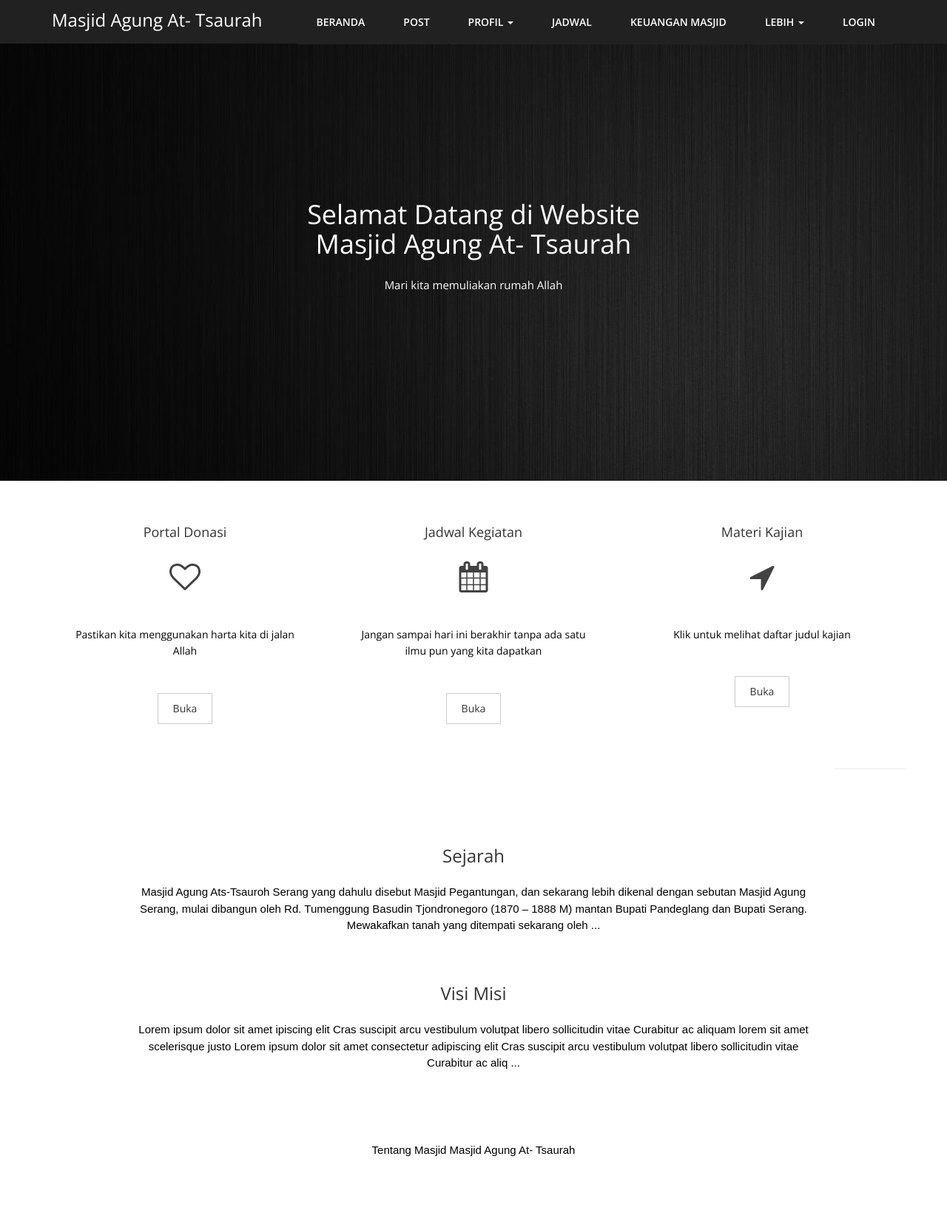
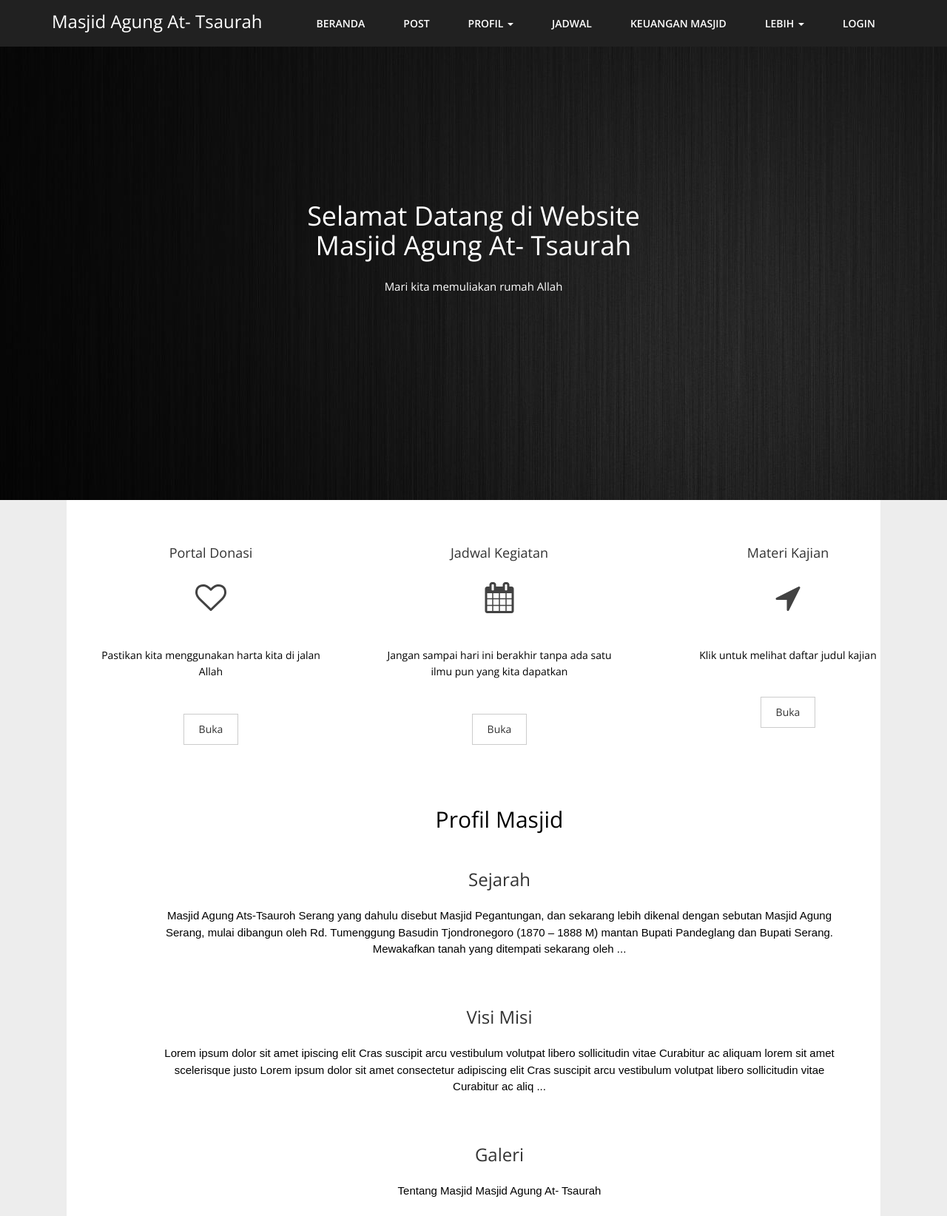
Before and after one commit to fahrul98/cms-masjid, a CodeIgniter app: page /database/beranda in a window 1280 px wide. Shown: the top 1644 px of the page at 74% size. Run offline with CodeIgniter, Linux system fonts and the light colour scheme; data comes from the database, SQL or seed files in the repository; data that the repository does not hold is empty; some libraries are stand-ins or nearby versions.

Commit message:
card, bg color

```diff
--- a/application/views/core/core.php
+++ b/application/views/core/core.php
@@ -27,7 +27,7 @@ ok?
 
   if($this->session->userdata('username') and $this->session->userdata('userpass')){
 ?>
-<div class="container">
+<div class="container" style="margin-right:0px; margin-left:0px; width:100%; padding-left: 0px; padding-right: 0px">
 <?php
   }
 ?>
--- a/application/views/core/footer.php
+++ b/application/views/core/footer.php
@@ -26,9 +26,9 @@ if ($this->session->userdata('username') and $this->session->userdata('userpass'
         <div class="container">
           <div class="row" style="padding-bottom: 20px">
             <div class="col-md-4 col-xs-12 f-about" style="padding-left: 37px">
-              <h3 class="widgetheading" style="margin-left:15px"><?php echo $cmprofil->pnama;?></h3></a>
+              <h3 class="widgetheading" style="margin-left:40px"><?php echo $cmprofil->pnama;?></h3></a>
                 <div class="transbox">
-                  <p class="phitam textfooter">
+                  <p class="phitam textfooter" style="padding-left: 40px;">
                   <?php echo nl2br($pgt->cmfoot1);?>
                   </p>
                 </div>
@@ -55,7 +55,7 @@ if ($this->session->userdata('username') and $this->session->userdata('userpass'
               </div>
             </div>
             <div class="col-md-4 col-xs-12 f-contact" style="padding-left: 26px; padding-bottom: 30px">
-              <h3 class="widgetheading">Info</h3>
+              <h3 class="widgetheading" style="margin-left: 40px">Info</h3>
               <div class="transbox">
               <div class="col-xs l-posts pputih">
                 <ul>
@@ -78,7 +78,7 @@ if ($this->session->userdata('username') and $this->session->userdata('userpass'
       <div class="last-div" style="margin:0px">
         <div class="container">
           <div class="row">
-            <div class="copyright">
+            <div class="copyright" style="padding-left: 15px">
               &copy; eNno Theme. All Rights Reserved
               <div class="credits">
                 <!--
@@ -90,17 +90,6 @@ if ($this->session->userdata('username') and $this->session->userdata('userpass'
                 <a href="https://bootstrapmade.com/">Bootstrap Themes</a> by <a href="https://bootstrapmade.com/">BootstrapMade</a>
               </div>
             </div>
-          </div>
-        </div>
-        <div class="container">
-          <div class="row">
-            <ul class="social-network">
-              <li><a href="#" data-placement="top" title="Facebook"><i class="fa fa-facebook fa-1x"></i></a></li>
-              <li><a href="#" data-placement="top" title="Twitter"><i class="fa fa-twitter fa-1x"></i></a></li>
-              <li><a href="#" data-placement="top" title="Linkedin"><i class="fa fa-linkedin fa-1x"></i></a></li>
-              <li><a href="#" data-placement="top" title="Pinterest"><i class="fa fa-pinterest fa-1x"></i></a></li>
-              <li><a href="#" data-placement="top" title="Google plus"><i class="fa fa-google-plus fa-1x"></i></a></li>
-            </ul>
           </div>
         </div>
 
--- a/application/views/core/head-html.php
+++ b/application/views/core/head-html.php
@@ -95,8 +95,21 @@ if($page=="Media" || $page=="Profil Admin" or isset($search)){?>
 <!-- ICONS -->
 <link rel="apple-touch-icon" sizes="76x76" href="<?php echo base_url('assets/img/apple-icon.png');?>">
 <link rel="icon" type="image/png" sizes="96x96" href="<?php echo base_url('assets/img/favicon.png');?>">
+
+
 <style>
 /* min */
+
+  .wrapper {
+    padding-right:;
+    padding-left:;
+  }
+  .container .row .card {
+    border: 2px;
+  }
+  .container .text-center .hitam {
+    color: #000000;
+  }
   .phitam {
     color:#000000;
     font-size: 17px;
@@ -137,6 +150,8 @@ if($page=="Media" || $page=="Profil Admin" or isset($search)){?>
     $dsid=1;
     $d = array(
       'nav' => '212121',
+      'secondary' => '424242',
+      'container' => 'adabab',
       'lnr' => 'fff',
       'border' => '424242',
       'textcol' => 'fff',
@@ -153,12 +168,14 @@ if($page=="Media" || $page=="Profil Admin" or isset($search)){?>
       case 1: //Dark
       $d = array(
       'nav' => '212121',
+      'secondary' => 'ededed',
+      'container' => 'fff',
       'lnr' => 'fff',
       'border' => '424242',
       'textcol' => 'fff',
       'img-bg' => 'img-3.jpg',
       'linkcol' => '0000bb',
-      'hover' => '424242',
+      'hover' => 'adabab',
       'icon' => '424242',
       'tab' => 'fff',
       'tabact' => '4f4f4f',
@@ -167,9 +184,11 @@ if($page=="Media" || $page=="Profil Admin" or isset($search)){?>
     );
         break;
 
-      case 2:
+      case 2: //Light
       $d = array(
-      'nav' => '345698',
+      'nav' => 'E0E0E0',
+      'secondary' => 'E0E0E0',
+      'container' => '',
       'lnr' => 'ddd',
       'border' => '424242',
       'textcol' => 'fff',
@@ -187,6 +206,8 @@ if($page=="Media" || $page=="Profil Admin" or isset($search)){?>
     case 3:
       $d = array(
       'nav' => '00796B',
+      'secondary' => 'E0E0E0',
+      'container' => '',
       'lnr' => 'ddd',
       'border' => '00897B',
       'textcol' => '000000',
@@ -205,9 +226,66 @@ if($page=="Media" || $page=="Profil Admin" or isset($search)){?>
         break;
     }
   ?>
+  body .whitebg{
+    background-color: #<?php echo $d['container']; ?>;
+    padding-top: 50px;
+    width: relative;
+    margin-left: 90px;
+    margin-right: 90px;
+  }
+
+  body .whitebg .container {
+    width: relative;
+  }
+
+  .container .icon:hover {
+    background-color: #<?php echo $d['hover']; ?>;
+  }
+
+  /*CARD CSS*/
+  .container2 {
+    width: 250px;
+    height: 150px;
+    padding-left: 10px;
+    padding-right: 10px;
+    text-align: center;
+  }
+  .card {
+  /* Add shadows to create the "card" effect */
+    position: relative;
+    display: flex;
+    flex-direction: column;
+    box-shadow: 0 4px 8px 0 rgba(0,0,0,0.2);
+    transition: 0.3s;
+    border-radius: 5px; /* 5px rounded corners */
+    width: 250px;
+    height: 100px
+    padding-left:20px;
+    padding-right: ;
+    margin-right: 50px;
+    margin-bottom: 100px;
+  }
+
+  /* On mouse-over, add a deeper shadow */
+  .card:hover {
+    box-shadow: 0 16px 32px 0 rgba(0,0,0,0.2);
+  }
+
+  /* Add some padding inside the card container */
+  .container {
+    padding: 2px 16px;
+  }
+
+  .img {
+    border-radius: 5px 5px 0 0;
+    width:250px;
+    height:250;
+  }
+  /*END CARD CSS*/
 
   /*Background-image*/
   .backgroundpict {
+    background-color: #<?php echo $d['secondary']; ?>;
     background:url("<?php echo base_url('assets/img/'.$d['img-bg']);?>");
     background-attachment: fixed;
     width: 100%;
@@ -215,10 +293,11 @@ if($page=="Media" || $page=="Profil Admin" or isset($search)){?>
   }
 
   .backgroundpictop {
+    background-color: #<?php echo $d['secondary']; ?>;
     background:url("<?php echo base_url('assets/img/'.$d['img-bg']);?>");
     background-attachment: fixed;
     width: 100%;
-    height: 650px;
+    height: 676px;
   }
 
   /*Footer*/
@@ -369,5 +448,5 @@ if($page=="Media" || $page=="Profil Admin" or isset($search)){?>
   </head>
   <!-- <body style="background-color: #79b79c; padding-top:100px;"> -->
   <!-- <body style="color:#000000;"> -->
-  <body>
+  <body style="background-color: #<?php echo $d['secondary']; ?>;">
   <!-- padding-top: 70px; -->
--- a/application/views/vpengunjung.php
+++ b/application/views/vpengunjung.php
@@ -49,7 +49,7 @@ mediaid
 
 ?>
 
-		<div class="container backgroundpictop" style="margin-left: 0px;margin-right: 0px; margin-bottom: 50px ;width: 100%">
+		<div class="container backgroundpictop" style="margin-left: 0px;margin-right: 0px ;width: 100%">
 			<div class="row">
 				<div class="slider">
 					<div class="col-md-6 col-md-offset-3" style="margin-top: 130px">
@@ -61,7 +61,7 @@ mediaid
 				</div>
 			</div>
 		</div>
-
+		<div class="whitebg">
 		<div class="container">
 			<div class="row">
 				<div class="box">
@@ -117,7 +117,7 @@ mediaid
 				<div class="text-center">
 					<!-- <div class="col-md-10"> -->
 					<div class="col-md-10 col-md-offset-1">
-						<h2>Profil Masjid</h2><br>
+						<h2 class="hitam">Profil Masjid</h2><br>
 						<h3>Sejarah</h3>
 						<p class="phitam">
 							<?php echo substr($profil->psejarah,0,300)." ...";?>
@@ -125,23 +125,25 @@ mediaid
 						<h3>Visi Misi</h3>
 						<p class="phitam">
 							<?php echo substr($profil->pvisimisi,0,300)." ...";?>
+						</p><br>
+						<h3>Galeri</h3>
+						<p class="phitam">Tentang Masjid <?php echo $cmprofil->pnama; ?>
 						</p>
-					</div>
-					<hr>
 					</div>
 				</div>
 			</div>
-		<div class="container">
+		</div>
+		<!-- <div class="container">
 			<div class="row">
 				<div class="col-md-6 col-md-offset-3">
-					<div class="text-center">
+					<div class="center">
 						<h2>Galeri</h2>
 						<h5 class="phitam">Tentang Masjid <?php echo $cmprofil->pnama; ?></p>
 						</h5>
 					</div>
 				</div>
 			</div>
-		</div>
+		</div> -->
 
 		<div class="container content">
 			<div class="grid" style="">
@@ -170,9 +172,11 @@ mediaid
 					<?php	}	?>
 			</div>
 		</div>
+		</div>
+
 
 		<?php }else if ($page=="Semua Post") {?>
-
+		<div class="whitebg" style="padding-top: 0px">
 		<div class="container" style="">
 			<div class="row">
 				<div class="col-lg-8">
@@ -255,6 +259,7 @@ mediaid
 				</div>
 			</div>
 		</div>
+		</div>
 		<?php
 
 //tampilpost
@@ -288,7 +293,7 @@ mediaid
 							</div>
 						</div>
 					</div> -->
-
+				<div class="whitebg" style="padding-top: 0px; margin-left: 90px; margin-right: 90px">
 				<div class="container">
 					<hr>
 					<div class="row">
@@ -306,10 +311,11 @@ mediaid
 					</div>
 				</div>
 				</div>
-
+				</div>
 				<?php }else if ($page=="Profil Masjid") {?>
 
-				<div class="container" style="">
+				<div class="whitebg" style="padding-top: 0px; margin-left: 90px; margin-right: 90px">
+				<div class="container" style="margin-left: 20px">
 					<div class="row">
 						<div class="service">
 							<h2><?php echo $page;?></h2>
@@ -342,13 +348,16 @@ mediaid
 					</div>
 				</div>
 				<hr>
+				</div>
 				<?php }else if ($page=="Takmir Masjid") {?>
+
+				<div class="whitebg" style="padding-top: 0px">
 				<div class="container">
 					<div class="row">
 						<div class="col-md-6 col-md-offset-3">
 							<div class="portfolios">
 								<div class="text-center">
-									<h2><?php echo $page;?></h2>
+									<h2 class="hitam"><?php echo $page;?></h2>
 									<h5 class="phitam">Daftar Takmir <?php echo $cmprofil->pnama; ?><br>
 										</h5>
 								</div>
@@ -358,48 +367,41 @@ mediaid
 					</div>
 				</div>
 				<div class="container">
-					<div class="row">
-						<table class="table table-bordered table-striped table-hover">
-							<thead>
-								<th>No.</th>
-								<th>Foto</th>
-								<th>Nama takmir</th>
-								<th>Jabatan</th>
-								<th>Masa Jabatan</th>
-								<th>No. Telp</th>
-							</thead>
+					<div class="row col-md-offset-3">
 							<?php
 
 					$n = 1;
 					foreach ($cmtakmir as $v) {
 					// <td>"$v->mediaid."</td>"
-			echo "<tr align=center>
-			<td>".$n."</td>";
+					// echo "<tr align=center>
+					// <td>".$n."</td>";
 					?>
-								<td align=center>
-									<img class="thumbnail" src="<?php echo base_url('uploads/takmir/'.$v->mediadir);?>" width=80 height=80 />
-								</td>
+					<div class="card">
+  						<img class="img" src="<?php echo base_url('uploads/takmir/'.$v->mediadir);?>"/>
+  						<div class="container2">
     						<?php
-			echo "</td>
-			<td>".$v->tknama."</td>
-			<td>".$v->tkjabatan."</td>
-			<td>".$v->tkmasajabatan."</td>
-			<td>".$v->tknotelp."</td>
-
-			</tr>";
+								echo "<h4>".$v->tknama."</h4>
+									  <h5>"."Jabatan : ".$v->tkjabatan."</h5>
+									  <h5>"."Masa Jabatan :".$v->tkmasajabatan."</h5>
+									  <h5>"."No Telp : ".$v->tknotelp."</h5>";
 								$n++;
 								}
 							?>
-						</table>
   						</div>
 					</div>
+					</div>
+				</div>
+				</div>
+
 				<?php }else if ($page=="Ustadz") {?>
+
+				<div class="whitebg" style="padding-top: 0px">
 				<div class="container">
 					<div class="row">
 						<div class="col-md-6 col-md-offset-3">
 							<div class="portfolios">
 								<div class="text-center">
-									<h2><?php echo $page;?></h2>
+									<h2 class="hitam"><?php echo $page;?></h2>
 									<h5 class="phitam">Daftar Ustadz <?php echo $cmprofil->pnama; ?><br>
 										</h5>
 								</div>
@@ -409,45 +411,40 @@ mediaid
 					</div>
 				</div>
 				<div class="container">
-					<div class="row">
-						<table class="table table-bordered table-striped table-hover">
-							<thead>
-								<th>No.</th>
-								<th>Foto</th>
-								<th>Nama ust.</th>
-								<th>No. Telp</th>
-								<th>Alamat</th>
-							</thead>
+					<div class="row col-md-offset-3">
 							<?php
 
 					$n = 1;
 					foreach ($cmustadz as $v) {
-			echo "<tr align='center'>
-			<td>".$n."</td>";
+					// <td>"$v->mediaid."</td>"
+					// echo "<tr align=center>
+					// <td>".$n."</td>";
 					?>
-								<td align="center">
-									<img class="thumbnail" src="<?php echo base_url('uploads/ustadz/'.$v->mediadir);?>" width=80 height=80 />
-								</td>
+					<div class="card">
+  						<img class="img" src="<?php echo base_url('uploads/ustadz/'.$v->mediadir);?>" width=250 height=250 />
+  						<div class="container2">
     						<?php
-			echo
-			"<td>".$v->usnama."</td>
-			<td>".$v->usnotelp."</td>
-			<td>".$v->usalamat."</td>
-
-			</tr>";
+								echo "<h4>"."Nama : ".$v->usnama."</h4>
+									  <h4>"."Tahun : ".$v->usnotelp."</h4>
+									  <h4>"."No Telp : ".$v->usalamat."</h4>";
 								$n++;
 								}
 							?>
-						</table>
   						</div>
 					</div>
+					</div>
+				</div>
+				</div>
+
 				<?php }else if ($page=="Keuangan Masjid") {?>
+
+				<div class="whitebg" style="padding-top: 0px; margin-left: 70px; margin-right: 70px">
 				<div class="container">
 					<div class="row">
 						<div class="col-md-6 col-md-offset-3">
 							<div class="portfolios">
 								<div class="text-center">
-									<h2><?php echo $page;?></h2>
+									<h2 class="hitam"><?php echo $page;?></h2>
 									<h5 class="phitam">Keuangan <?php echo $cmprofil->pnama;?><br> Untuk donasi silahkan menuju Tab Donasi<br>
 									</h5>
 								</div>
@@ -523,14 +520,17 @@ $n = 1;
 
 					</div>
 				</div>
+				</div>
+
 				<?php }else if ($page=="Jadwal Kegiatan") {?>
 
+				<div class="whitebg" style="padding-top: 0px; margin-left: 70px; margin-right: 70px">
 				<div class="container">
 					<div class="row">
 						<div class="col-md-6 col-md-offset-3">
 							<div class="portfolios">
 								<div class="text-center">
-									<h2><?php echo $page;?></h2>
+									<h2 class="hitam"><?php echo $page;?></h2>
 									<h5>Jadwal kegiatan-kegiatan <?php echo $cmprofil->pnama;?><br>
 									</h5>
 								</div>
@@ -568,12 +568,14 @@ $n = 1;
 				</div>
 
 				<?php } else if ($page=="Galeri") {?>
+
+				<div class="whitebg" style="padding-top: 0px; margin-left: 70px; margin-right: 70px">
 				<div class="container">
 					<div class="row">
 						<div class="col-md-6 col-md-offset-3">
 							<div class="portfolios">
 								<div class="text-center">
-									<h2><?php echo $page;?></h2>
+									<h2 class="hitam"><?php echo $page;?></h2>
 									<h5 class="phitam">Galeri <?php echo $cmprofil->pnama;?><br>
 										</h5>
 								</div>
@@ -584,7 +586,7 @@ $n = 1;
 				<hr>
 				<div class="container">
 					<div class="row">
-						<div class="container content">
+						<div class="container content" style="padding-bottom: 50px">
 							<div class="grid" style="">
 
 								<?php
@@ -615,8 +617,12 @@ $n = 1;
 
 					</div>
 				</div>
+				</div>
+				</div>
 
 				<?php }else if ($page=="Bantuan") {?>
+
+				<div class="whitebg" style="padding-top: 0px; margin-left: 70px; margin-right: 70px">
 				<div class="container">
 					<div class="row">
 						<div class="col-md-6 col-md-offset-3">
@@ -631,14 +637,17 @@ $n = 1;
 						</div>
 					</div>
 				</div>
+				</div>
 
 				<?php }else if ($page=="Tentang") {?>
+
+				<div class="whitebg" style="padding-top: 0px; margin-left: 70px; margin-right: 70px">
 				<div class="container">
 					<div class="row">
 						<div class="col-md-6 col-md-offset-3">
 							<div class="portfolios">
 								<div class="text-center">
-									<h2><?php echo $page;?></h2>
+									<h2 class="hitam"><?php echo $page;?></h2>
 									<h5 class="phitam">Tentang CMS & Developer<br>
 									</h5>
 								</div>
@@ -646,10 +655,10 @@ $n = 1;
 						</div>
 					</div>
 				</div>
-				<hr>
+
 				<div class="container">
 					<div class="row text-center">
-						<h2 class="">Pengembang (Developer)</h2>
+						<h2 class="hitam">Pengembang (Developer)</h2>
 					</div>
 					<br>
 					<div class="row text-center">
@@ -661,7 +670,7 @@ $n = 1;
 						</div>
 					</div>
 				</div>
-
+				</div>
 				<?php }?>
 				<!-- end wrapp -->
 				</div>
```
Also changed, not shown: 1 other file. Lines whose indentation alone changed are shown as unchanged.
